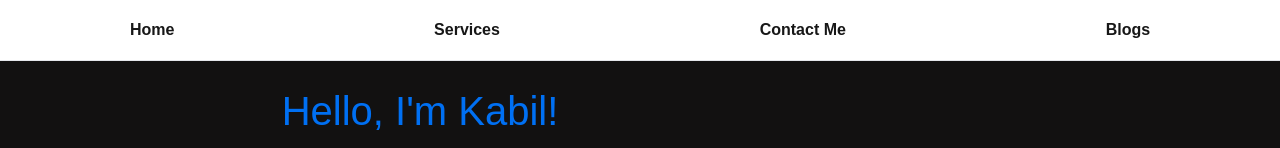
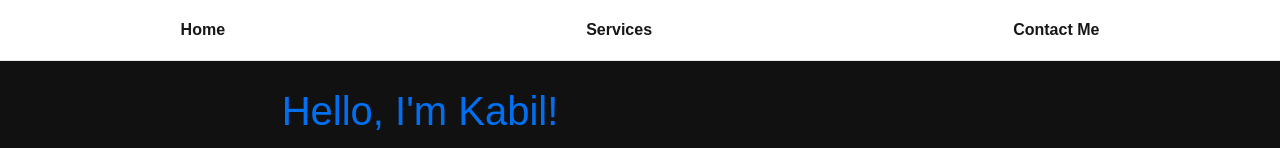
Before and after one commit to kabil166/next-portfolio, a Next.js app: page / in a window 1280 px wide. Shown: the top 148 px of the page. Built offline with nearby package versions, Linux system fonts and the light colour scheme.

Commit message:
resolved

```diff
--- a/app/components/Header.js
+++ b/app/components/Header.js
@@ -20,11 +20,11 @@ const Header = () => {
                     <b>Contact Me</b>
                 </NavLink>
             </NavItem>
-            <NavItem>
+            {/* <NavItem>
                 <NavLink href='/blogs'>
                     <b>Blogs</b>
                 </NavLink>
-            </NavItem>
+            </NavItem> */}
         </Nav>
         <hr/>
     </Navbar>
```
